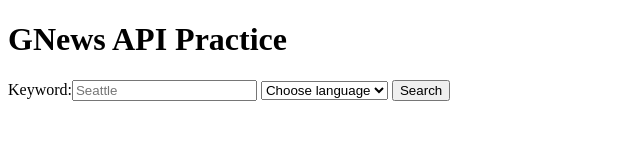
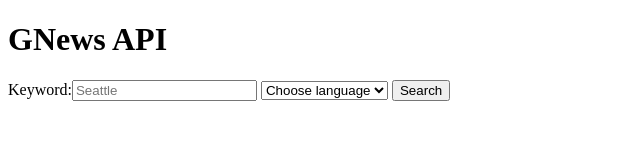
Before and after one commit to tsukasamuto55/WDD-330, a plain HTML site: page final_project/index.html in a window 1280 px wide. Shown: the whole page, without its empty margins (0-640 px from the left). Drawn offline with Linux system fonts and the light colour scheme.

Commit message:
bug fixed

```diff
--- a/final_project/index.html
+++ b/final_project/index.html
@@ -11,7 +11,7 @@
   </head>
   <body>
     <main>
-      <h1>GNews API Practice</h1>
+      <h1>GNews API</h1>
       <form class="search-form" action="#">
         <label for="keyword"
           >Keyword:<input type="text" id="keyword" name="keyword" placeholder="Seattle"
```
